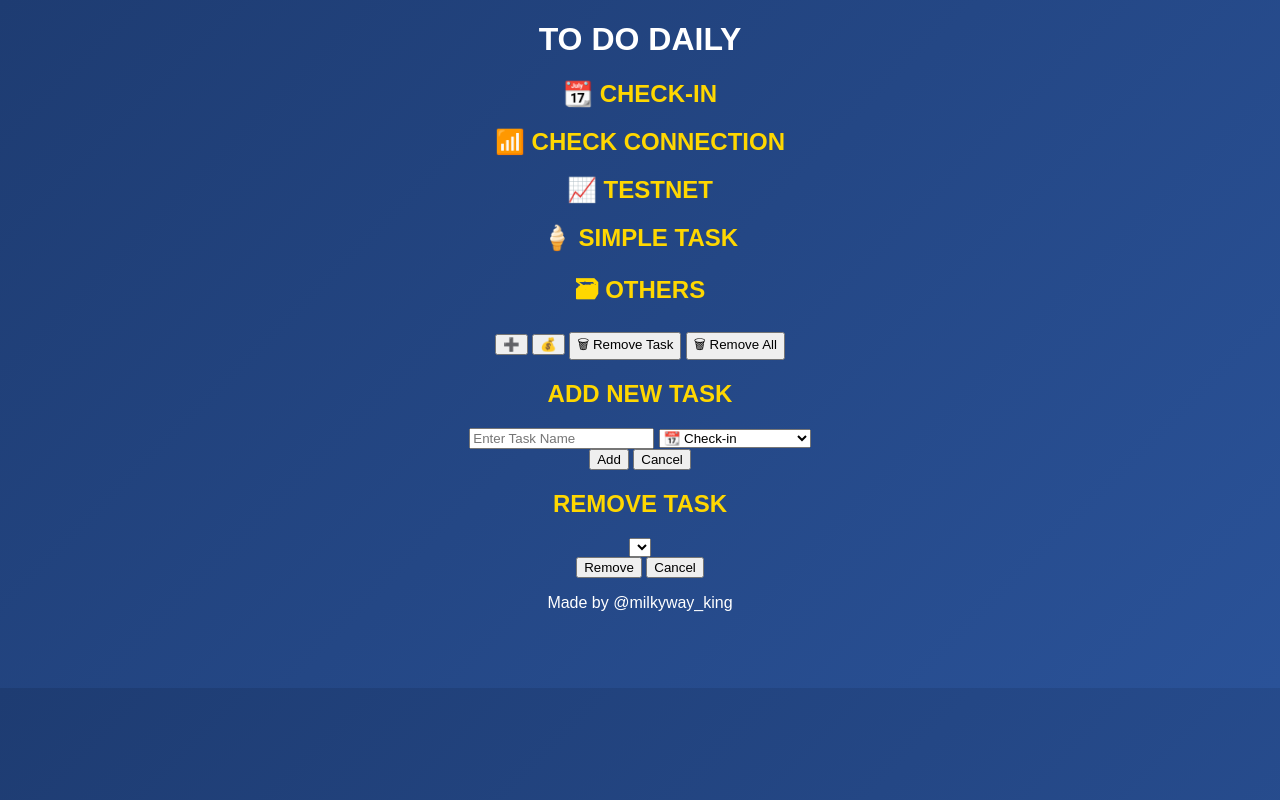
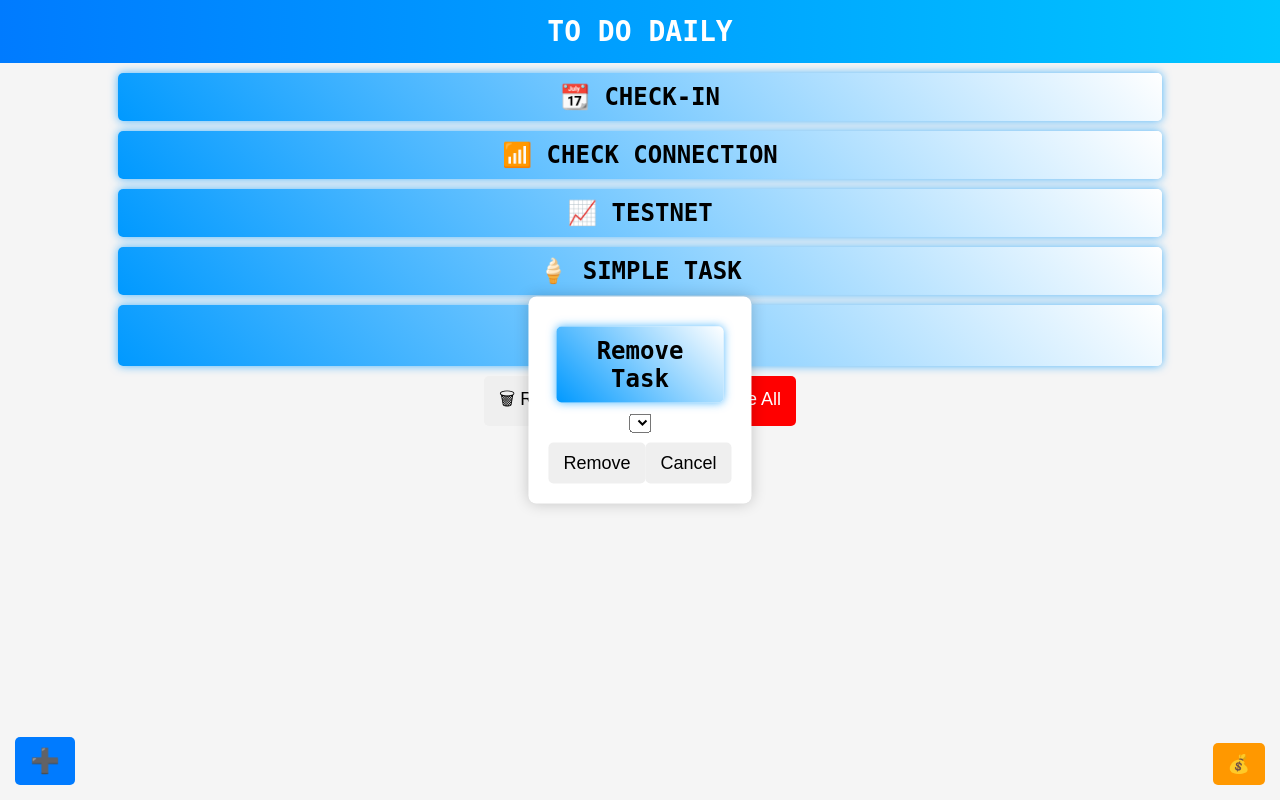
Before and after one commit to DROPTASK/DROP, a plain HTML site: page index.html in a window 1280 px wide. Both pictures are taken after a click on the button "🗑 Remove Task". Drawn offline with Linux system fonts and the light colour scheme.

Commit message:
Update styles.css

```diff
--- a/styles.css
+++ b/styles.css
@@ -1,87 +1,114 @@
+/* General Styling */
 body {
-    font-family: Arial, sans-serif;
-    background: linear-gradient(135deg, #1e3c72, #2a5298);
-    color: white;
+    font-family: "Copperplate", "Monospace", sans-serif;
+    background-color: #f5f5f5;
+    color: #333;
     text-align: center;
     margin: 0;
-    padding-bottom: 60px; /* Ensure space for fixed bottom navigation */
+    padding-bottom: 60px;
 }
 
-header {
+/* Title */
+.title {
+    text-align: center;
+    font-size: 28px;
+    font-weight: bold;
+    background: linear-gradient(90deg, #007bff, #00c6ff);
+    color: white;
     padding: 15px;
-    background: rgba(0, 0, 0, 0.3);
+    margin: 0;
+}
+
+/* Section Headers */
+h2 {
+    background: linear-gradient(45deg, #0099ff, #ffffff);
+    color: black;
+    padding: 10px;
+    margin: 10px auto;
+    width: 80%;
+    border-radius: 5px;
+    box-shadow: 0px 0px 10px rgba(0, 153, 255, 0.7);
+}
+
+/* Task Items */
+.task-item {
+    background: linear-gradient(45deg, #0099ff, #ffffff);
+    padding: 12px;
+    margin: 10px auto;
+    border-radius: 8px;
+    font-size: 18px;
+    font-weight: bold;
+    box-shadow: 0px 0px 10px rgba(0, 153, 255, 0.7);
+    display: flex;
+    align-items: center;
+    justify-content: space-between;
+    width: 80%;
+    transition: 0.3s;
+}
+
+/* Completed Tasks */
+.completed {
+    background: green !important;
+    color: white !important;
+}
+
+/* Button Styles */
+button {
+    border: none;
+    cursor: pointer;
+    font-size: 18px;
+    padding: 10px 15px;
+    border-radius: 5px;
+    transition: 0.3s;
+}
+
+/* Add Button */
+.add-btn {
+    position: fixed;
+    bottom: 15px;
+    left: 15px;
+    background: #007bff;
+    color: white;
     font-size: 24px;
 }
 
-.add-testnet-btn {
-    background: #ff9f00;
+/* Money Button */
+.money-btn {
+    position: fixed;
+    bottom: 15px;
+    right: 15px;
+    background: #ff9800;
     color: white;
-    border: none;
-    padding: 10px 15px;
-    margin: 10px;
-    cursor: pointer;
-    font-size: 18px;
-    border-radius: 5px;
 }
 
-.category {
-    background: rgba(255, 255, 255, 0.1);
-    padding: 10px;
-    margin: 10px auto;
-    width: 80%;
-    border-radius: 10px;
+/* Remove All Button */
+.remove-all-btn {
+    background: red;
+    color: white;
 }
 
-h2 {
-    text-transform: uppercase;
-    color: #ffd700;
-}
-
-.testnet-list {
-    text-align: left;
-    padding: 10px;
-}
-
-.testnet {
-    display: flex;
-    justify-content: space-between;
-    align-items: center;
-    background: rgba(255, 255, 255, 0.2);
-    padding: 8px;
-    margin: 5px 0;
-    border-radius: 5px;
-    transition: background 0.3s;
-}
-
-.testnet button {
-    background: #ff5733;
-    color: white;
-    border: none;
-    padding: 5px 10px;
-    cursor: pointer;
-    margin-left: 5px;
-}
-
-.done {
-    background: rgba(0, 255, 0, 0.5) !important;
-}
-
-.modal {
+/* Form Styling */
+.form-container {
     display: none;
     position: fixed;
     top: 50%;
     left: 50%;
     transform: translate(-50%, -50%);
     background: white;
-    color: black;
-    padding: 15px;
-    border-radius: 10px;
-    text-align: center;
-    width: 250px;
+    padding: 20px;
+    border-radius: 8px;
+    box-shadow: 0px 0px 15px rgba(0, 0, 0, 0.2);
 }
 
-.modal-content input, .modal-content select {
-    width: 100%;
-    padding: 5px;
-    margin: 10px 0;
+.form-buttons {
+    display: flex;
+    justify-content: space-between;
+    margin-top: 10px;
 }
+
+/* Credit */
+.credit {
+    margin-top: 20px;
+    font-size: 14px;
+    color: gray;
+}
```
